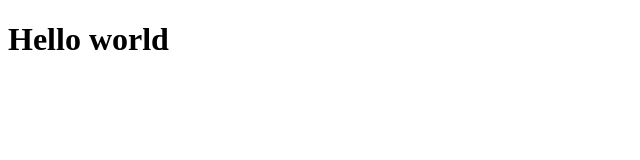
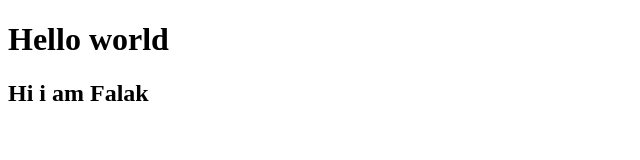
Before and after one commit to Falak9805509/Sir-inzamam, a plain HTML site: page Day 1/index.html in a window 1280 px wide. Shown: the whole page, without its empty margins (0-640 px from the left). Drawn offline with Linux system fonts and the light colour scheme.

Commit message:
Fisrt change

```diff
--- a/Day 1/index.html
+++ b/Day 1/index.html
@@ -7,5 +7,6 @@
 </head>
 <body>
     <h1>Hello world </h1>
+    <h2>Hi i am Falak</h2>
 </body>
 </html>
```
